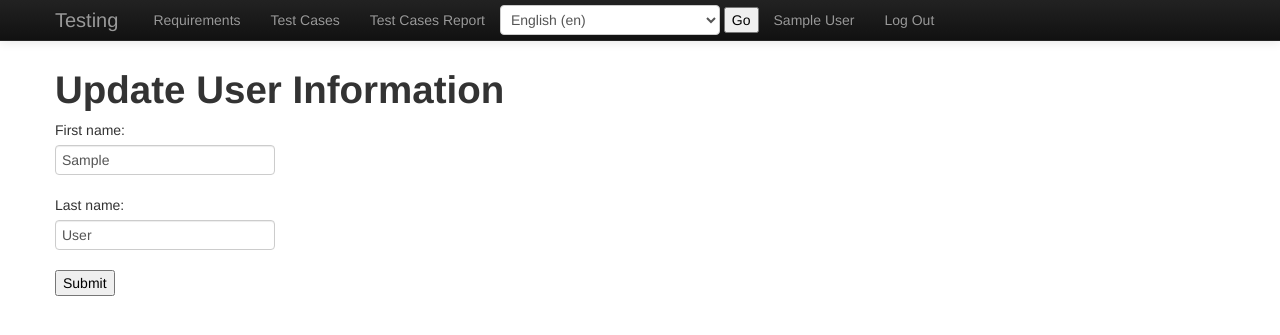
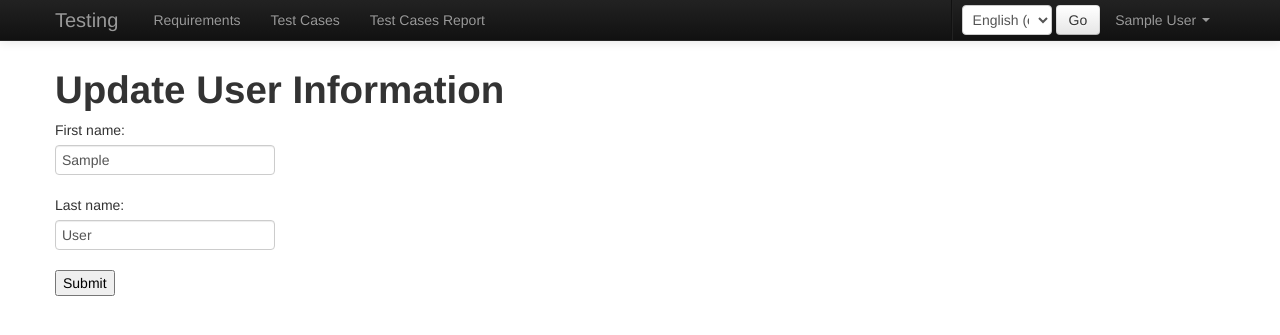
Before and after one commit to marcosalcazar/django-testing-plan, a Django app: page /user/user/1/ in a window 1280 px wide. Shown: the top 335 px of the page. Run offline with Django 3.2, Linux system fonts and the light colour scheme; the visitor is signed in with stand-in values (Sample User, id 1); data comes from the database, SQL or seed files in the repository; parts of the project's set-up code (start-up, migrations or seed data) failed here and were passed over; some libraries are stand-ins or nearby versions.

Commit message:
Menu reordering. Missing translations

```diff
--- a/testing_plan/testing/tables.py
+++ b/testing_plan/testing/tables.py
@@ -6,7 +6,8 @@ from django.utils.translation import ugettext_lazy as _
 class RequirementTable(tables.Table):
     test_cases = tables.TemplateColumn("{{ record.test_cases.all|length }}",
                                        verbose_name=_("Number of Test Cases"))
-    actions = tables.TemplateColumn(template_name='__record_actions.html')
+    actions = tables.TemplateColumn(template_name='__record_actions.html',
+                                    verbose_name=_("Actions"))
 
     class Meta:
         model = Requirement
--- a/testing_plan/testing_plan/templates/__record_actions.html
+++ b/testing_plan/testing_plan/templates/__record_actions.html
@@ -1,3 +1,3 @@
 {% load i18n %}
-<a href="{{ record.get_absolute_url }}">{% trans "Modify" %}</a> |
-<a href="{{ record.get_absolute_delete_url }}">{% trans "Delete" %}</a>
+<a href="{{ record.get_absolute_url }}" class="btn">{% trans "Modify" %}</a>
+<a href="{{ record.get_absolute_delete_url }}" class="btn">{% trans "Delete" %}</a>
--- a/testing_plan/testing_plan/templates/base.html
+++ b/testing_plan/testing_plan/templates/base.html
@@ -32,8 +32,8 @@
 					</button>
 					<a class="brand" href="{% url 'home' %}">Testing</a>
 					<div class="nav-collapse collapse">
+						{% if user.is_authenticated %}
 						<ul class="nav">
-							{% if user.is_authenticated %}
 							<li>
 								<a href="{% url 'testing:requirements' %}">{% trans 'Requirements' %}</a>
 							</li>
@@ -43,29 +43,35 @@
 							<li>
 								<a href="{% url 'testing:testcasesreports' %}">{% trans 'Test Cases Report' %}</a>
 							</li>
-							<li class='pull-right'>
+						</ul>
+						<ul class='nav pull-right'>
+							<li class="divider-vertical"></li>
+							<li>
 								<form action="{% url 'set_language' %}" method="post" class="navbar-form">
 									{% csrf_token %}
 									<input name="next" type="hidden" value="{{ redirect_to }}" />
-									<select name="language">
+									<select name="language" class="input-small">
 										{% get_language_info_list for LANGUAGES as languages %}
 										{% for language in languages %}
-									<option value="{{ language.code }}"{% if language.code == LANGUAGE_CODE %} selected="selected"{% endif %}>
-									    {{ language.name_local }} ({{ language.code }})
-									</option>
+										<option value="{{ language.code }}"{% if language.code == LANGUAGE_CODE %} selected="selected"{% endif %}> {{ language.name_local }} ({{ language.code }}) </option>
 										{% endfor %}
 									</select>
-									<input type="submit" value="Go" />
+									<input type="submit" value="Go" class="btn"/>
 								</form>
 							</li>
+							<li class="dropdown">
+								<a href="#" class="dropdown-toggle" data-toggle="dropdown">{% user_display_name user %} <b class="caret"></b></a>
+								<ul class="dropdown-menu">
 									<li>
-								<a href="{% url 'user:userinfo' user.pk %}">{% user_display_name user %}</a>
+										<a href="{% url 'user:userinfo' user.pk %}">{% trans "Profile" %}</a>
 									</li>
 									<li>
 										<a href="{% url 'logout' %}">{% trans 'Log Out' %}</a>
 									</li>
+								</ul>
+							</li>
+						</ul>
 						{% endif %}
-						</ul>
 					</div><!--/.nav-collapse -->
 				</div>
 			</div>
```
Also changed, not shown: testing_plan/testing/locale/es/LC_MESSAGES/django.po, testing_plan/testing_plan/locale/es/LC_MESSAGES/django.po, 2 other files. Lines whose indentation alone changed are shown as unchanged.
